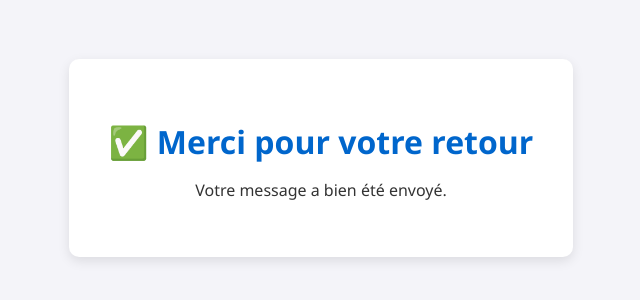
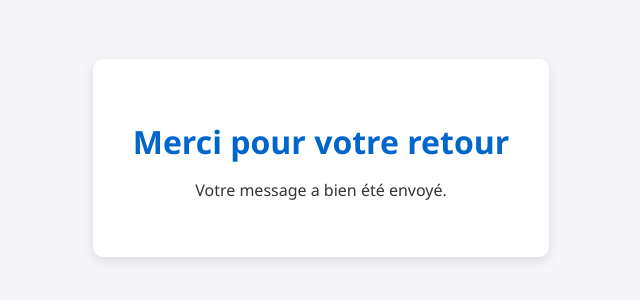
Before and after one commit to BournaneAbbache/retours, a plain HTML site: page merci.html in a window 1280 px wide. Shown: the part 242-542 px from the top of the page, without its empty margins (319-959 px from the left). Drawn offline with Linux system fonts and the light colour scheme.

Commit message:
premiere modification

```diff
--- a/merci.html
+++ b/merci.html
@@ -38,7 +38,7 @@
 <body>
 
   <div class="message-box">
-    <h1>✅ Merci pour votre retour</h1>
+    <h1>Merci pour votre retour</h1>
     <p>Votre message a bien été envoyé.</p>
   </div>
 
```
